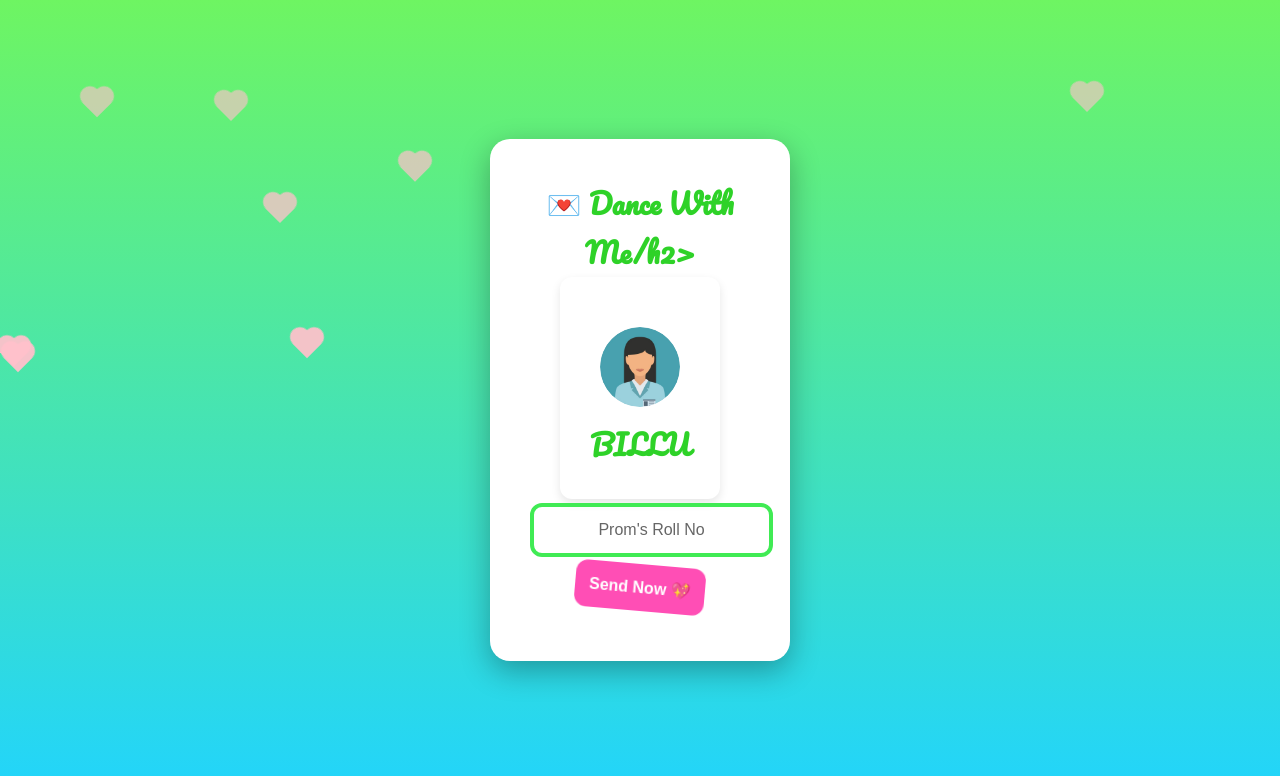
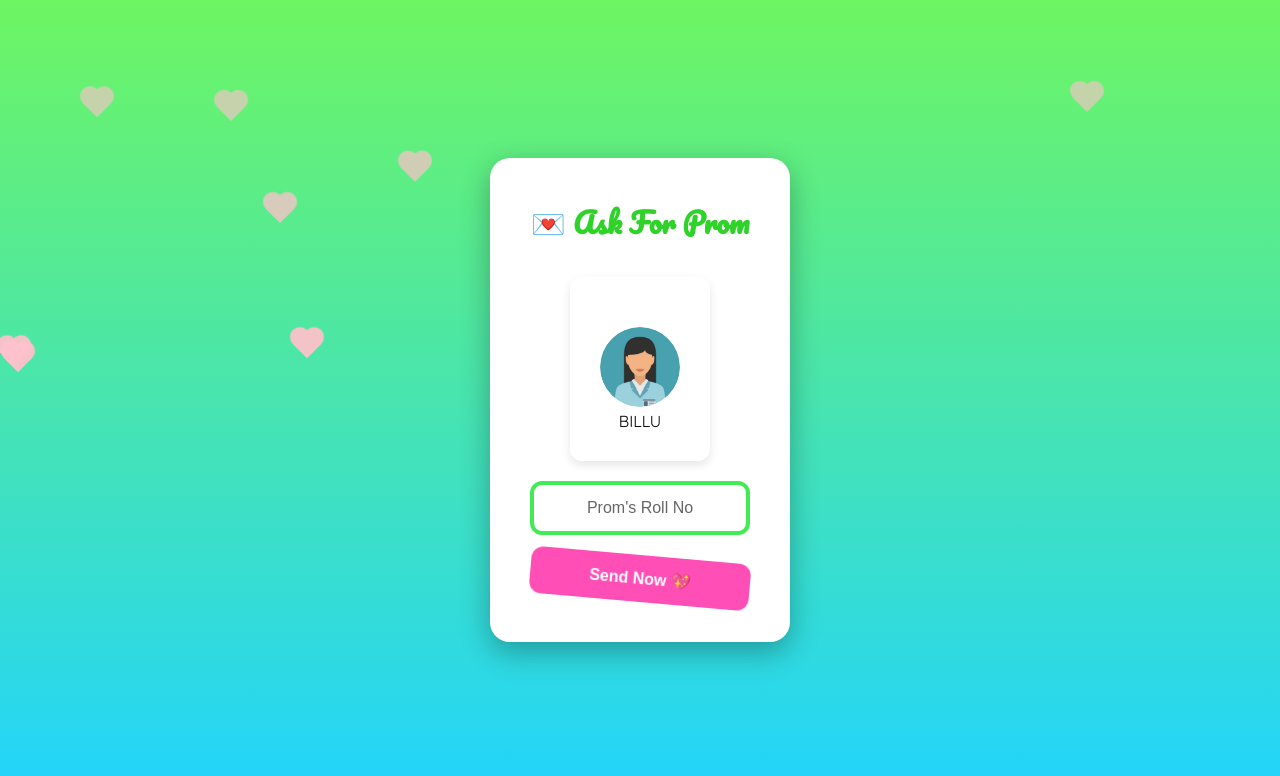
Before and after one commit to kaal-bhairav69/HUM_TUM, a Flask app: page / in a window 1280 px wide. Shown: the top 776 px of the page. Run offline with Flask 3, Linux system fonts and the light colour scheme; some libraries are stand-ins or nearby versions.

Commit message:
Add files via upload

```diff
--- a/templates/index.html
+++ b/templates/index.html
@@ -224,7 +224,7 @@
 
   </div>
   <form class="form-wrapper" action="/submit" method="POST" onsubmit="return checkLoginStatus()">
-    <h2>💌 Dance With Me/h2>
+    <h2>💌 Ask For Prom</h2>
     <div class="container">
       <div class="box">
 
```
